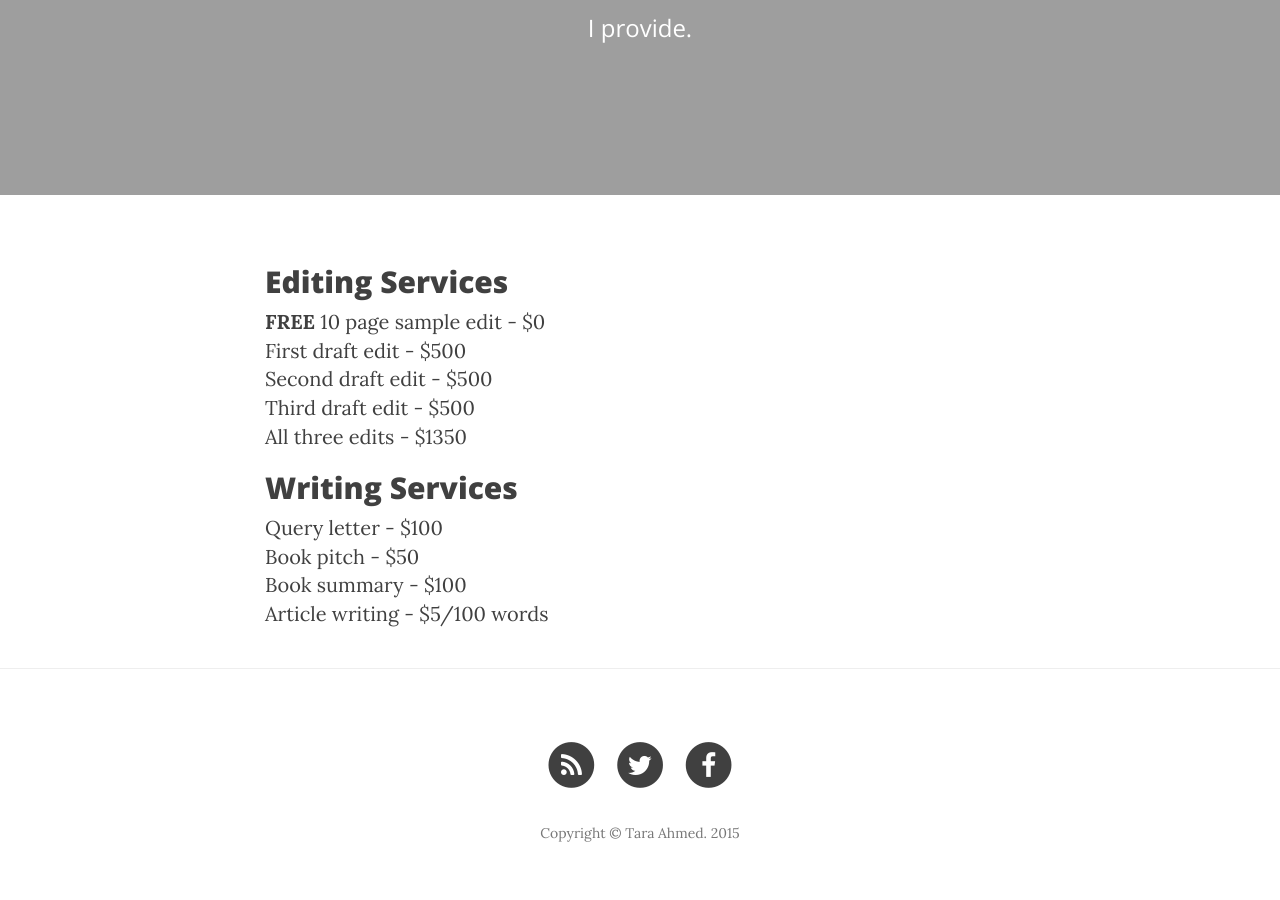
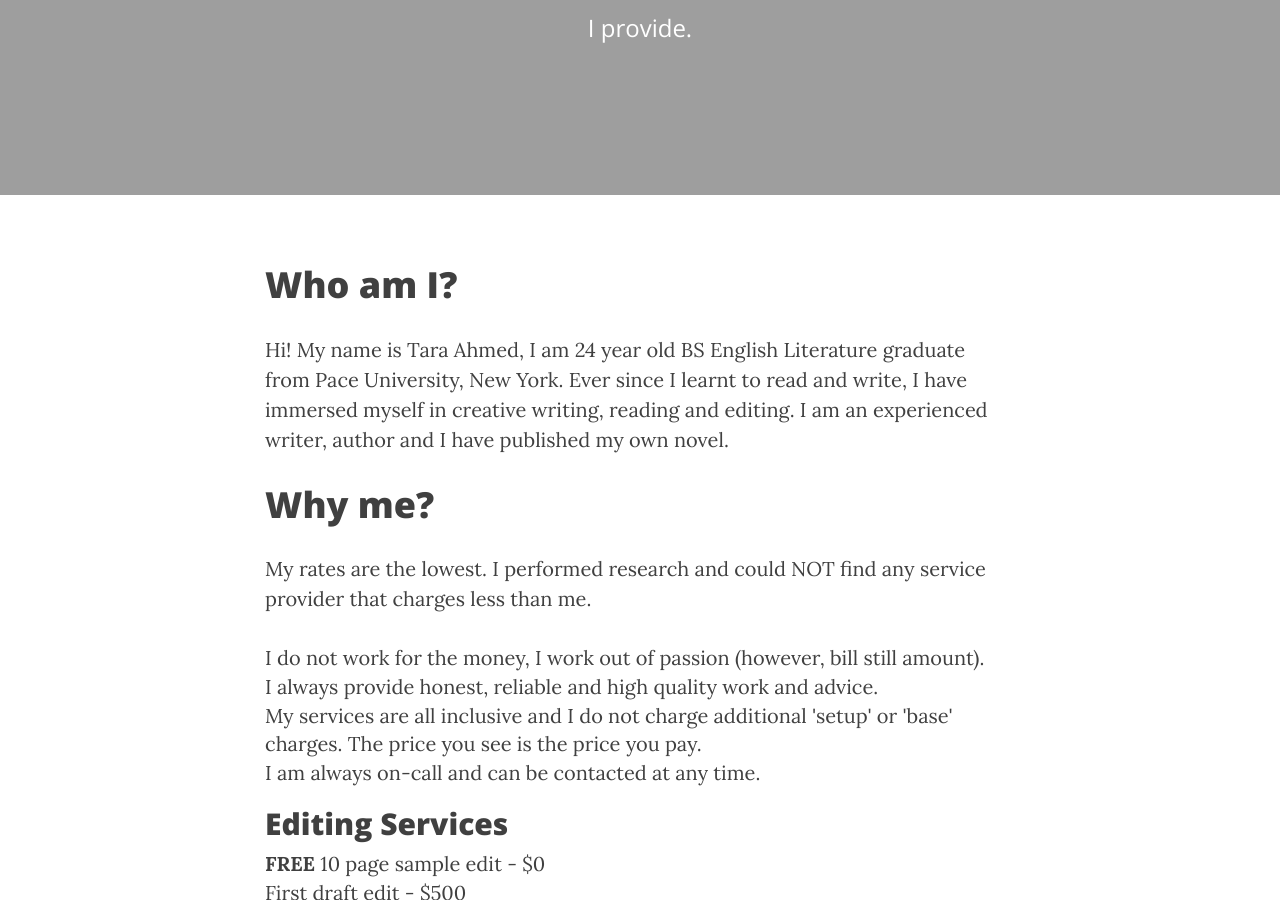
Before and after one commit to taraahmed/taraahmed.github.io, a Jekyll site: the page built from services.html, in a window 1280 px wide and 900 px high, scrolled down 261 px. Built offline with Jekyll 4.4.1, drawn with Linux system fonts in a browser that asks for light colours; nearby versions of some CDN libraries.

Commit message:
Added content

```diff
--- a/services.html
+++ b/services.html
@@ -4,6 +4,16 @@ title: "Services"
 description: "I provide."
 header-img: "img/about-bg.jpg"
 ---
+<h1>Who am I?</h1>
+<p>Hi! My name is Tara Ahmed, I am 24 year old BS English Literature graduate from Pace University, New York. Ever since I learnt to read and write, I have immersed myself in creative writing, reading and editing. I am an experienced writer, author and I have published my own novel.</p>
+<h1>Why me?</h1>
+<p>My rates are the lowest. I performed research and could NOT find any service provider that charges less than me.</p>
+<dl>
+  <dd>I do not work for the money, I work out of passion (however, bill still amount).</dd>
+  <dd>I always provide honest, reliable and high quality work and advice.</dd>
+  <dd>My services are all inclusive and I do not charge additional 'setup' or 'base' charges. The price you see is the price you pay.</dd>
+  <dd>I am always on-call and can be contacted at any time.</dd>
+</dl>
 
 <h2>Editing Services</h2>
 <dl>
```
